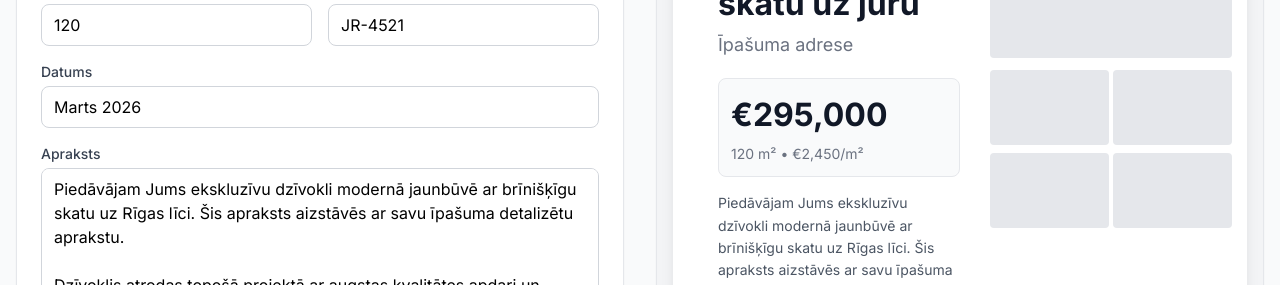
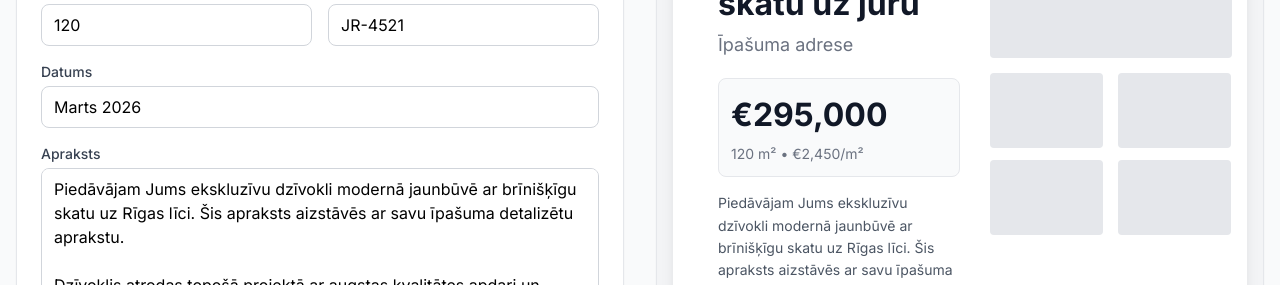
Before and after one commit to klavsveg99/real-estate-flyer-generator, a Next.js app: page / in a window 1280 px wide. Shown: the part 443-728 px from the top of the page. Built offline with nearby package versions, Linux system fonts and the light colour scheme; what @react-pdf/renderer would draw is missing.

Commit message:
Fix gallery images width in preview to fit 50% column with gap

```diff
--- a/app/page.tsx
+++ b/app/page.tsx
@@ -58,7 +58,7 @@ function PreviewSection({ formState }: { formState: FormState }) {
         </div>
 
         <div style={{ display: 'flex', flexDirection: 'column' }}>
-          <div style={{ width: '100%', height: '150px', backgroundColor: '#e5e7eb', borderRadius: '4px', overflow: 'hidden', marginBottom: '12px' }}>
+          <div style={{ width: '100%', height: '150px', backgroundColor: '#e5e7eb', borderRadius: '4px', overflow: 'hidden', marginBottom: '15px' }}>
             {mapImage?.preview ? (
               <img src={mapImage.preview} alt="Map" style={{ width: '100%', height: '150px', objectFit: 'cover', maxWidth: '100%' }} />
             ) : (
@@ -66,19 +66,18 @@ function PreviewSection({ formState }: { formState: FormState }) {
             )}
           </div>
 
-          <div style={{ width: '100%', display: 'flex', flexWrap: 'wrap' }}>
+          <div style={{ display: 'flex', flexWrap: 'wrap' }}>
             {galleryImages.length === 0 ? (
               [...Array(4)].map((_, i) => (
-                <div key={`placeholder-${i}`} style={{ width: 'calc(50% - 2px)', height: '75px', marginRight: i % 2 === 0 ? '4px' : '0', marginTop: i >= 2 ? '4px' : '0', marginBottom: '4px', backgroundColor: '#e5e7eb', borderRadius: '4px' }} />
+                <div key={`placeholder-${i}`} style={{ width: 'calc(50% - 8px)', height: '75px', marginRight: i % 2 === 0 ? '15px' : '0', marginTop: i >= 2 ? '6px' : '0', marginBottom: '6px', backgroundColor: '#e5e7eb', borderRadius: '4px' }} />
               ))
             ) : (
               galleryImages.map((img, i) => {
                 const isFirstInPair = i % 2 === 0;
                 const hasPair = i + 1 < galleryImages.length;
-                const prevFullWidth = i > 0 && !(i + 1 < galleryImages.length || (i > 0 && (i - 1) % 2 === 0));
                 const isFullWidth = !hasPair;
                 return (
-                  <div key={img.id} style={{ width: hasPair ? 'calc(50% - 2px)' : '100%', marginRight: isFirstInPair ? '4px' : '0', marginTop: isFullWidth ? '4px' : '0', marginBottom: '4px', height: '75px' }}>
+                  <div key={img.id} style={{ width: hasPair ? 'calc(50% - 8px)' : '100%', marginRight: isFirstInPair ? '15px' : '0', marginTop: isFullWidth ? '6px' : '0', marginBottom: '6px', height: '75px' }}>
                     <img src={img.preview} alt={`Gallery ${i + 1}`} style={{ width: '100%', height: '100%', objectFit: 'cover', borderRadius: '4px' }} />
                   </div>
                 );
```
